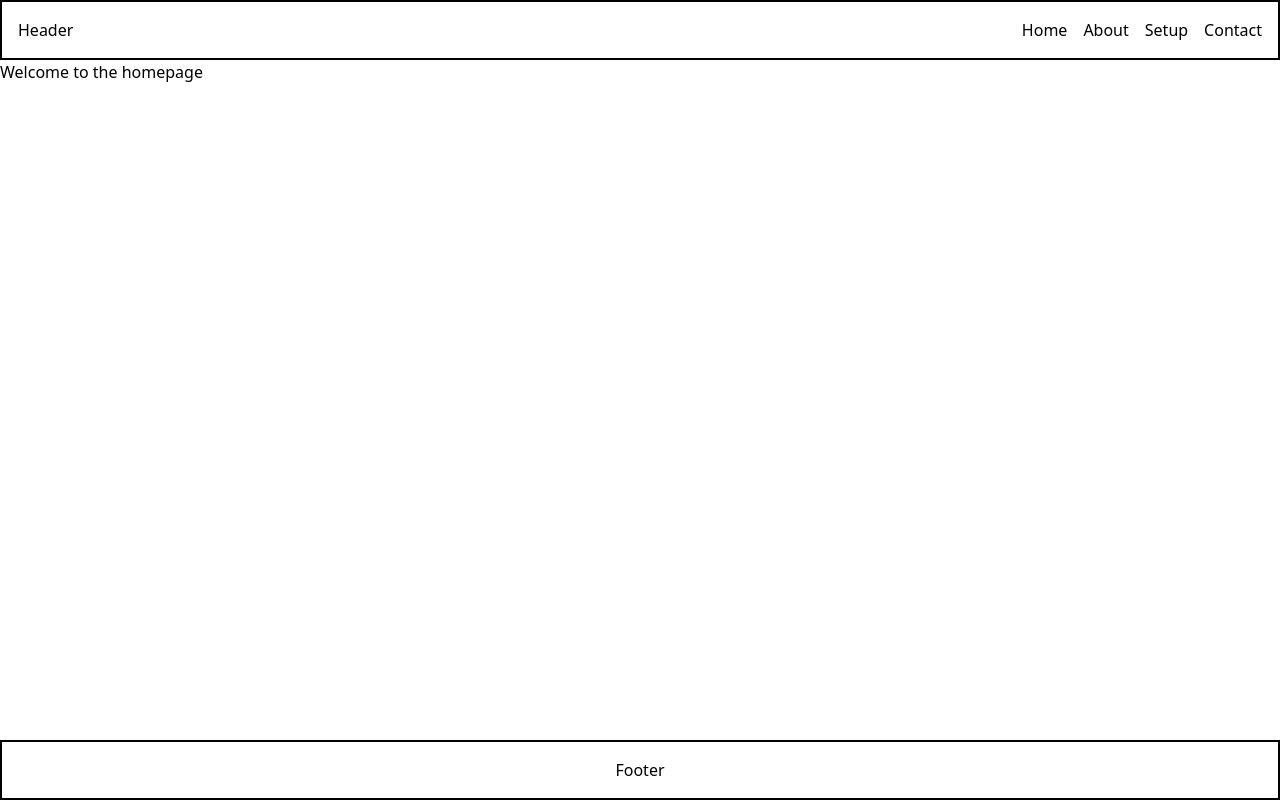
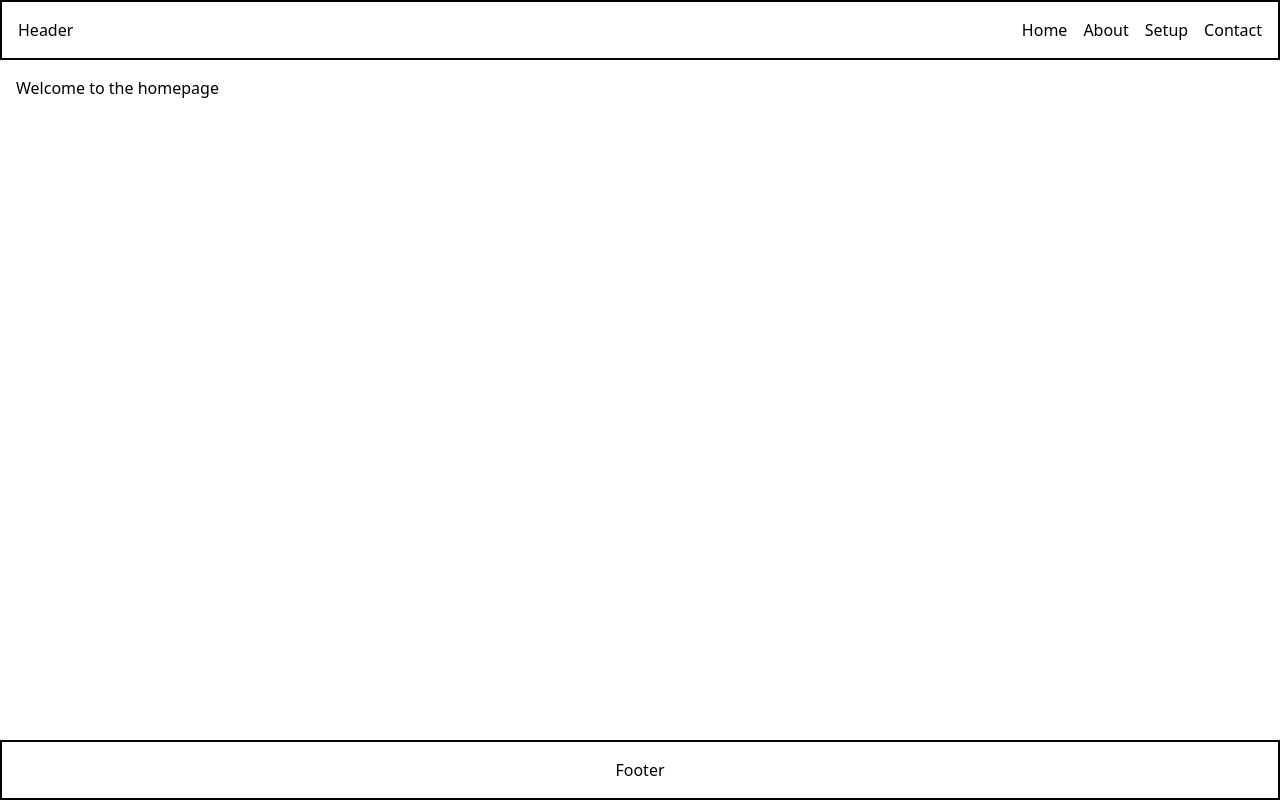
Before and after one commit to vives-project-xp/low-voltage-UPS, a Nuxt app in the folder frontend/: page / in a window 1280 px wide. Built offline with nearby package versions, Linux system fonts and the light colour scheme.

Commit message:
added padding to content

```diff
--- a/frontend/pages/about.vue
+++ b/frontend/pages/about.vue
@@ -1,5 +1,5 @@
 <template>
     <section>
-      <h1>This page will be displayed at the /about route.</h1>
+      <h1 class="p-4">This page will be displayed at the /about route.</h1>
     </section>
 </template>
--- a/frontend/pages/contact.vue
+++ b/frontend/pages/contact.vue
@@ -1,5 +1,5 @@
 <template>
     <section>
-      <h1>This page will be displayed at the /section route.</h1>
+      <h1 class="p-4">This page will be displayed at the /Content route.</h1>
     </section>
 </template>
--- a/frontend/pages/index.vue
+++ b/frontend/pages/index.vue
@@ -1,5 +1,5 @@
 <template>
-    <div>
-      <h1>Welcome to the homepage</h1>
-    </div>
+    <section>
+      <h1 class="p-4">Welcome to the homepage</h1>
+    </section>
 </template>
--- a/frontend/pages/setup.vue
+++ b/frontend/pages/setup.vue
@@ -1,5 +1,5 @@
 <template>
     <section>
-      <h1>This page will be displayed at the /setup route.</h1>
+      <h1 class="p-4">This page will be displayed at the /setup route.</h1>
     </section>
 </template>
```
